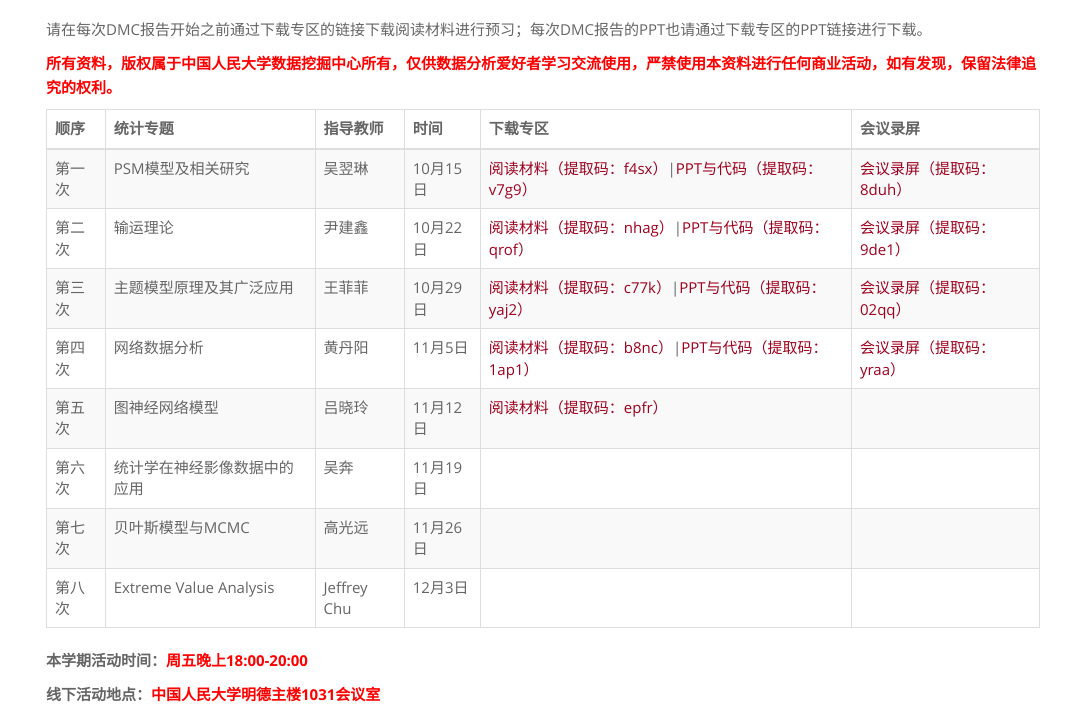
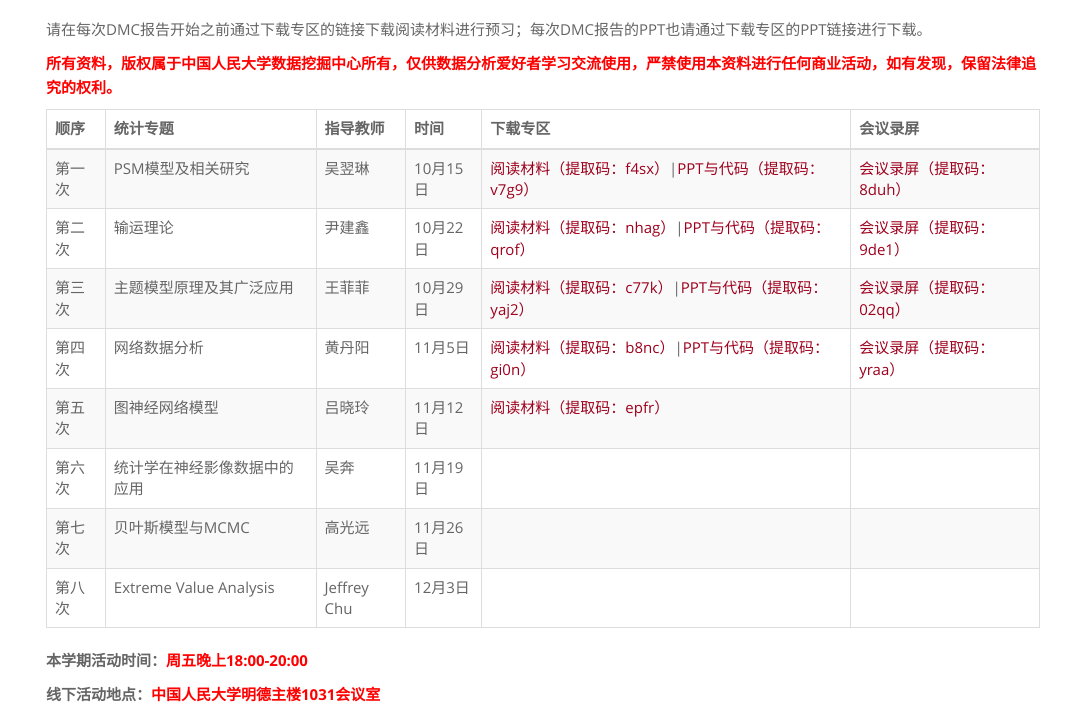
Before and after one commit to rucdmc/rucdmc.github.io, a Jekyll site: the page built from index.html, in a window 1280 px wide. Shown: the part 533-1249 px from the top of the page, without its empty margins (97-1182 px from the left). Built offline with Jekyll 4.4.1, drawn with Linux system fonts in a browser that asks for light colours.

Commit message:
Update index.html

```diff
--- a/index.html
+++ b/index.html
@@ -125,7 +125,7 @@
             <td>网络数据分析</td>
             <td>黄丹阳</td>
             <td>11月5日</td>
-            <td><a href="https://pan.baidu.com/s/1ZK7UQjwNIDdGEl8eQHB6_g">阅读材料（提取码：b8nc）</a>|<a href="https://pan.baidu.com/s/1_uKmtmpByodWe34_RgT1dw">PPT与代码（提取码：1ap1）</a></td>
+            <td><a href="https://pan.baidu.com/s/1ZK7UQjwNIDdGEl8eQHB6_g">阅读材料（提取码：b8nc）</a>|<a href="https://pan.baidu.com/s/1m302kHc-fSEjvFw5ZFM6HQ">PPT与代码（提取码：gi0n）</a></td>
             <td><a href="https://pan.baidu.com/s/1BoLtHLL8eK6K_2fXeYNWqQ">会议录屏（提取码：yraa）</a></td>
 	</tr>
          <tr>
```
